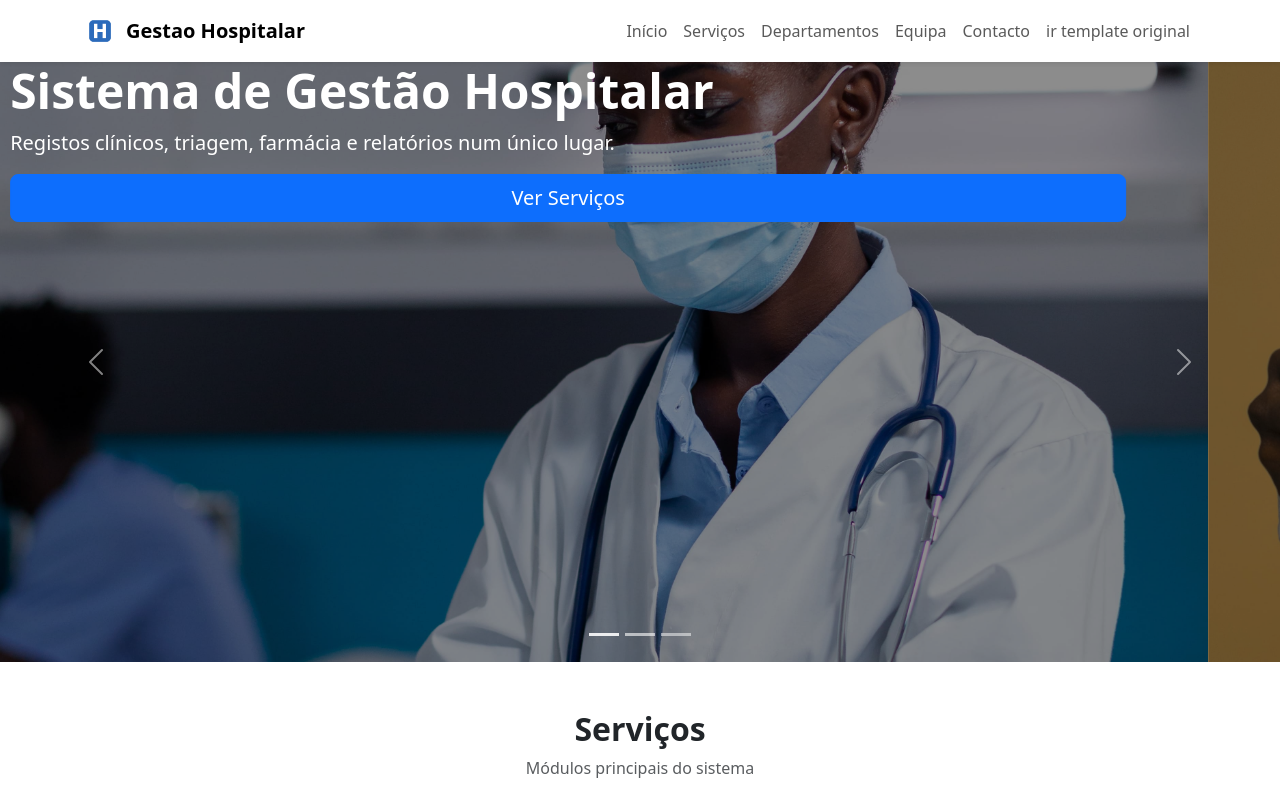
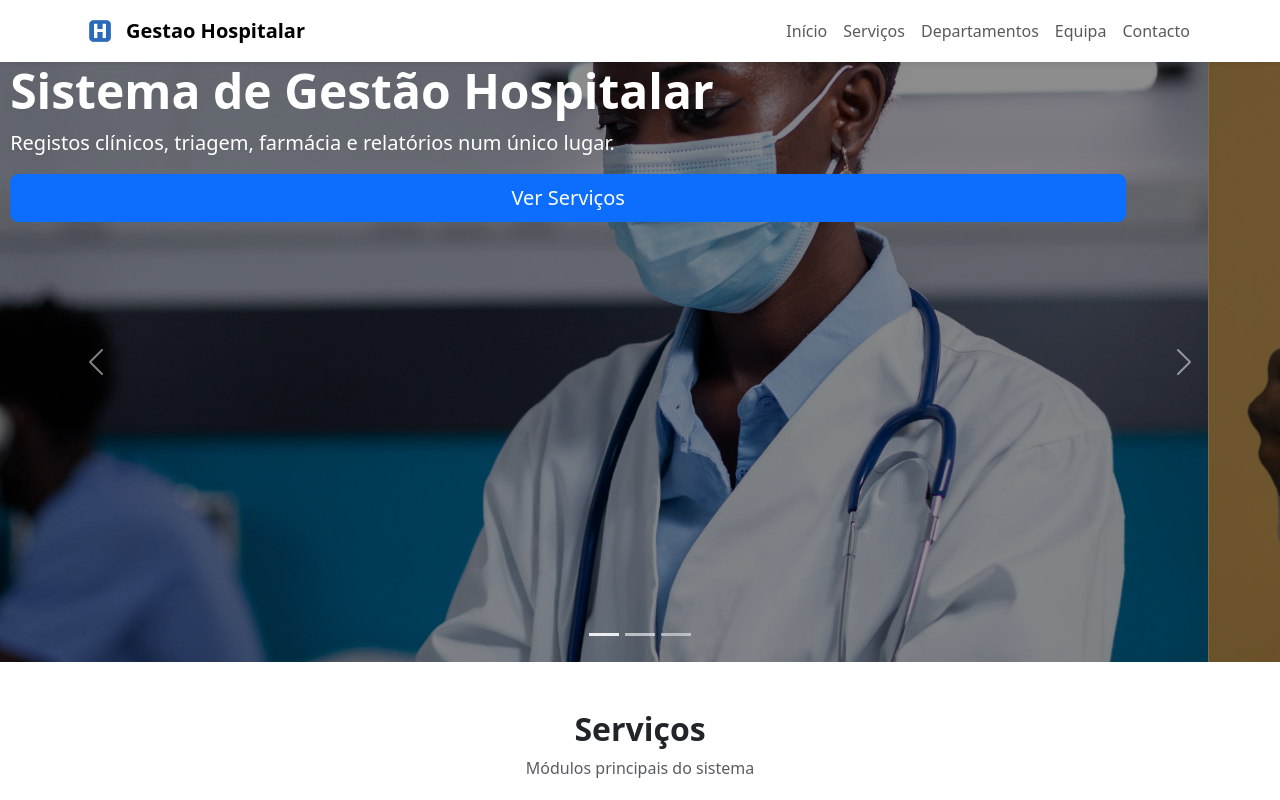
Before and after one commit to Edmilson258/Hospital-sua-saude, a plain HTML site: page index.html in a window 1280 px wide. Shown: the top 800 px of the page. Drawn offline with nearby package versions, Linux system fonts and the light colour scheme.

Commit message:
Update index.html

```diff
--- a/index.html
+++ b/index.html
@@ -25,7 +25,6 @@
             <li class="nav-item"><a class="nav-link" href="#departamentos">Departamentos</a></li>
             <li class="nav-item"><a class="nav-link" href="#equipa">Equipa</a></li>
             <li class="nav-item"><a class="nav-link" href="#contacto">Contacto</a></li>
-            <li class="nav-item"><a class="nav-link" href="">ir template original</a></li>
           </ul>
         </div>
       </div>
```
